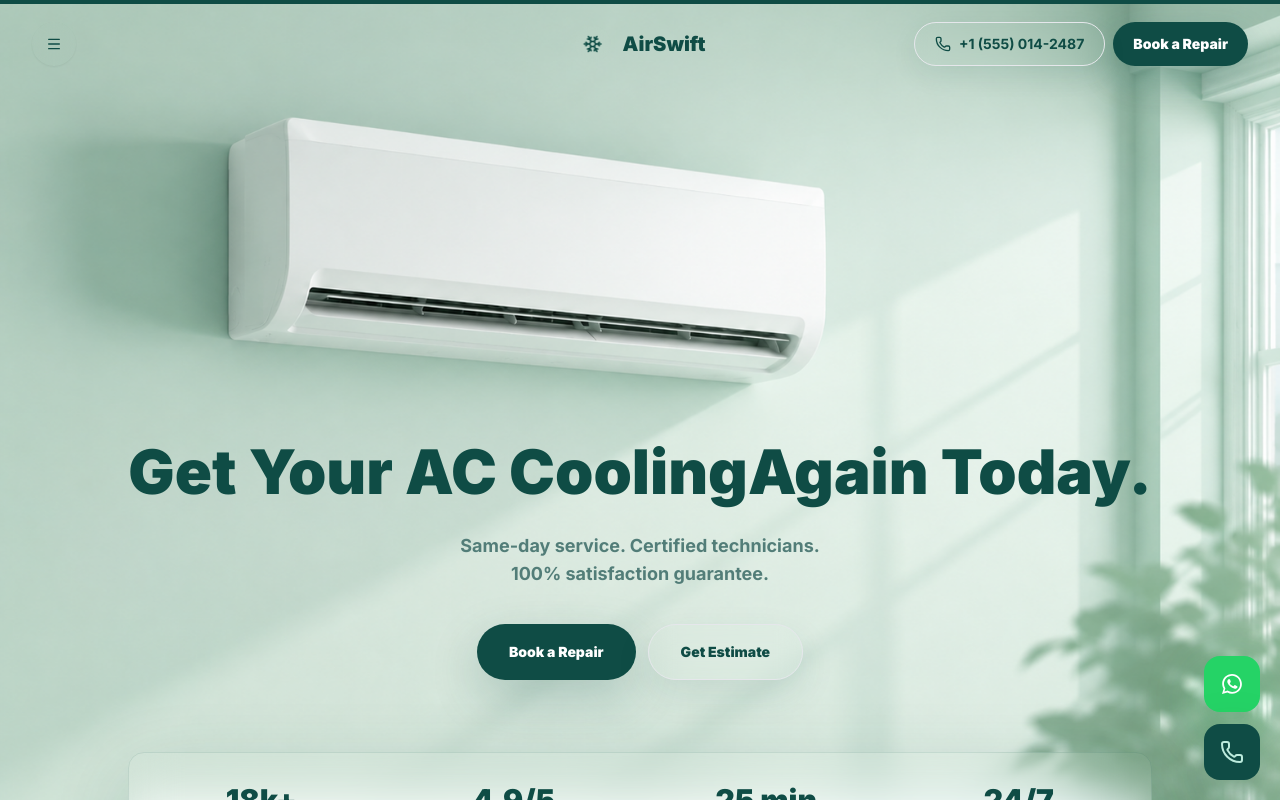
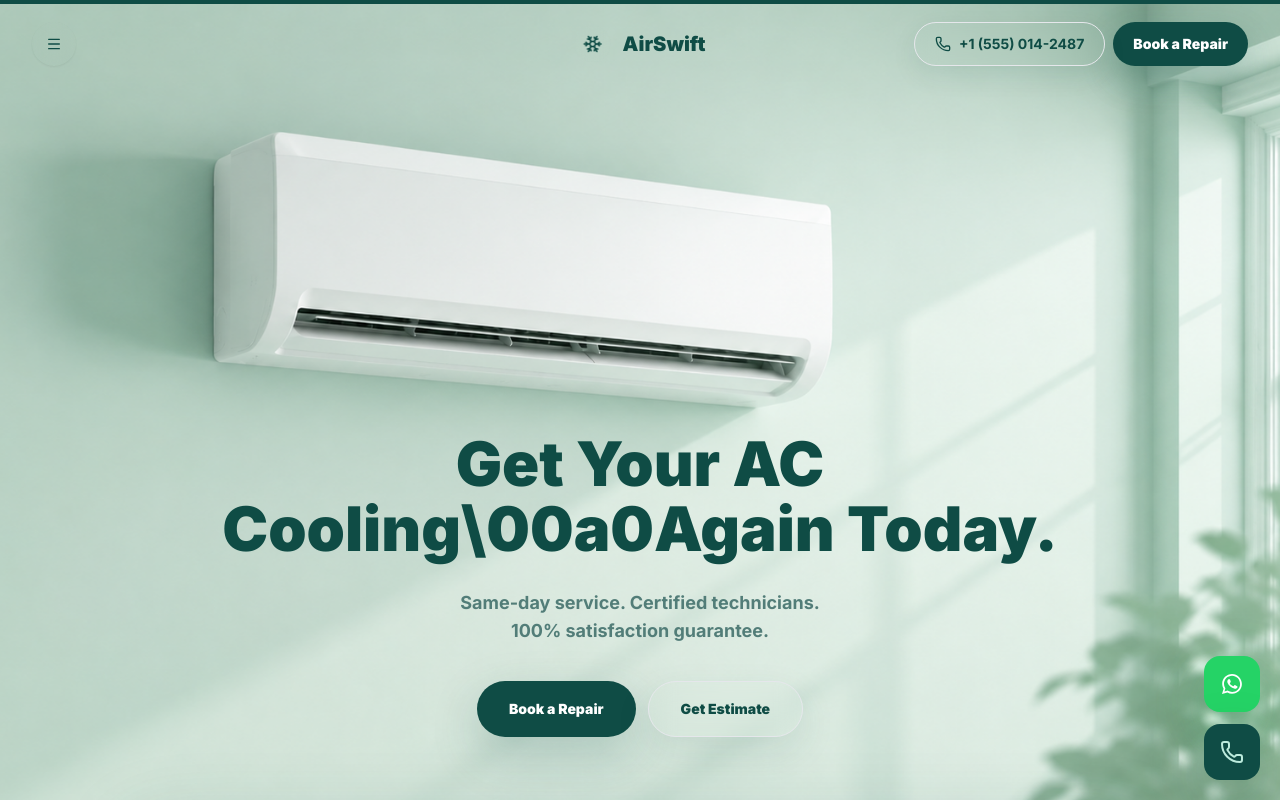
Before and after one commit to Zuvairiya7197/ACRepair, a Next.js app: page / in a window 1280 px wide. Shown: the top 800 px of the page. Built offline with nearby package versions, Linux system fonts and the light colour scheme.

Commit message:
Get Your AC Cooling Again Today.

```diff
--- a/src/components/home-page.tsx
+++ b/src/components/home-page.tsx
@@ -471,7 +471,7 @@ export default function HomePage() {
               <span className="block whitespace-nowrap sm:inline sm:whitespace-normal">
                 Get Your AC Cooling
               </span>
-              <span className="mt-2 block whitespace-nowrap sm:mt-0 sm:inline sm:whitespace-normal">
+              <span className="mt-2 block whitespace-nowrap before:hidden before:content-[''] sm:mt-0 sm:inline sm:whitespace-normal sm:before:inline sm:before:content-['\\00a0']">
                 Again Today.
               </span>
             </motion.h1>
```
